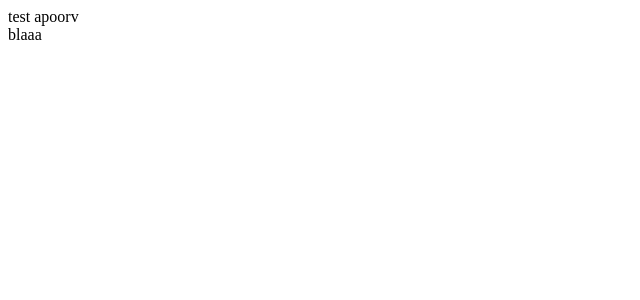
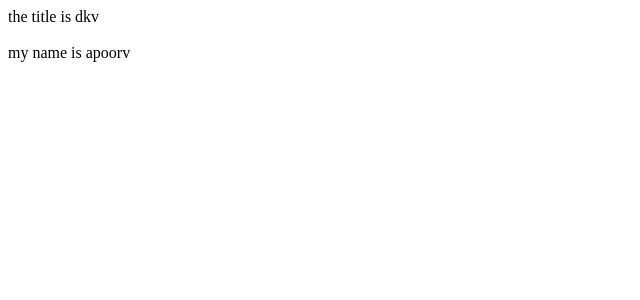
Before and after one commit to toidiu/dkv, a React (Vite) app in the folder client/: page / in a window 1280 px wide. Shown: the top 300 px of the page, without its empty margins (0-640 px from the left). Built offline with nearby package versions, Linux system fonts and the light colour scheme.

Commit message:
some state passing between components and interface for type safety

```diff
--- a/client/src/components/App.tsx
+++ b/client/src/components/App.tsx
@@ -1,22 +1,20 @@
 import * as React from 'react';
+import Nav from './Nav.tsx'
 
-export const App = ({name}) => (
-  <div>
-    <div>{`Hi ${name}`}</div>
-  </div>
-);
+export interface AppProps {
+  title: string;
+  name: string;
+}
 
-/* export const Test = ({name}) => ( */
-/*   <div> */
-/*     <div>{`test ${name}`}</div> */
-/*   </div> */
-/* ); */
+function App(props: AppProps) {
 
-export function Test({name, bla}) {
-  return(
+  return (
     <div>
-      <div>{`test ${name}`}</div>
-      {`${bla}`}
+      <Nav title={props.title} />
+      <br/>
+      <div>my name is {props.name}</div>
     </div>
-  )
+  );
 }
+
+export default App;
--- a/client/src/components/Nav.tsx
+++ b/client/src/components/Nav.tsx
@@ -1,7 +1,17 @@
 import * as React from 'react';
 
-export const Nav = ({name}) => (
-  <div>
-    <div>{`Hi ${name}`}</div>
-  </div>
-);
+export interface Props {
+  title: string;
+}
+
+function Nav({title}: Props) {
+
+  return (
+    <nav id="nav">
+      <div>the title is {title}</div>
+    </nav>
+  );
+}
+
+
+export default Nav;
--- a/client/src/index.html
+++ b/client/src/index.html
@@ -1,7 +1,7 @@
 <!DOCTYPE html>
 <html>
 <head>
-  <title>Page Title</title>
+  <title>dkv</title>
 </head>
 <body>
 
--- a/client/src/index.tsx
+++ b/client/src/index.tsx
@@ -1,10 +1,10 @@
 import * as React from 'react';
 import * as ReactDOM from 'react-dom';
-import { App, Test } from './components/App.tsx'
+import App, {AppProps} from './components/App.tsx'
 
 ReactDOM.render(
-  <Test name="apoorv" bla="blaaa">
+  <App name="apoorv" title="dkv">
     middle
-  </Test>,
+  </App>,
   document.getElementById('app') as HTMLElement
 );
```
